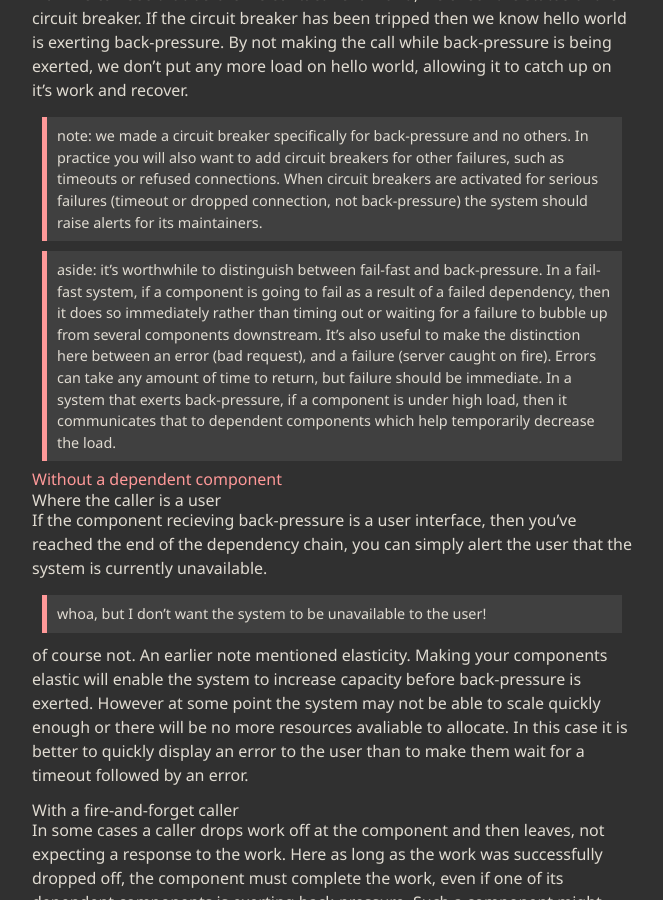
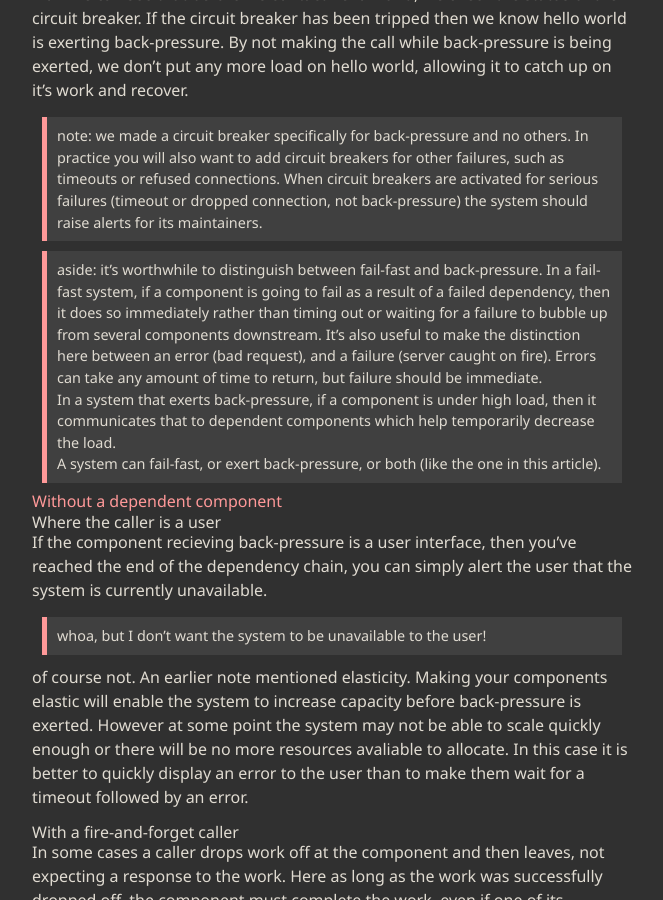
Before and after one commit to blackdoor/blog, a Jekyll site: the page built from _posts/2016-10-24-http-backpressure.md, in a window 1280 px wide and 900 px high, scrolled down 2621 px. Shown: the whole window, without its empty margins (308-971 px from the left). Built offline with Jekyll 4.4.1, drawn with Linux system fonts in a browser that asks for light colours.

Commit message:
Update 2016-10-24-http-backpressure.md

```diff
--- a/_posts/2016-10-24-http-backpressure.md
+++ b/_posts/2016-10-24-http-backpressure.md
@@ -98,6 +98,7 @@ Now we can see that before we contact hello world, we check the status of the ci
 
 > aside: it's worthwhile to distinguish between fail-fast and back-pressure. In a fail-fast system, if a component is going to fail as a result of a failed dependency, then it does so immediately rather than timing out or waiting for a failure to bubble up from several components downstream. It's also useful to make the distinction here between an error (bad request), and a failure (server caught on fire). Errors can take any amount of time to return, but failure should be immediate.
 In a system that exerts back-pressure, if a component is under high load, then it communicates that to dependent components which help temporarily decrease the load.
+A system can fail-fast, or exert back-pressure, or both (like the one in this article).
 
 ## Without a dependent component
 
```
